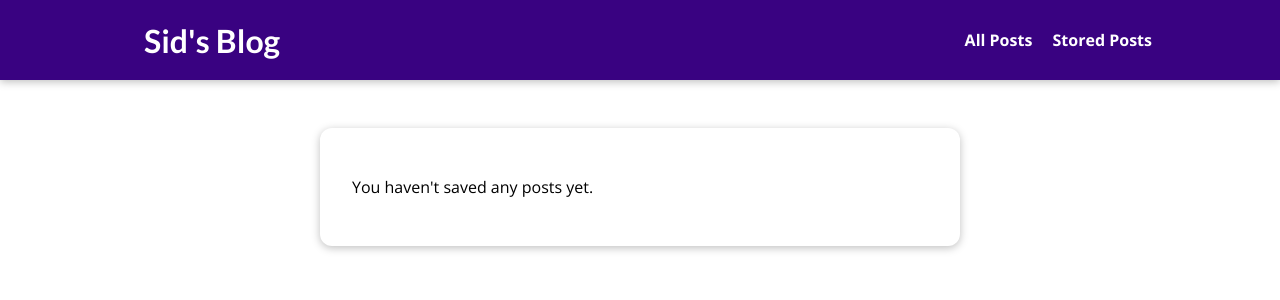
After one commit to modkit56/django-fullstack, a Django app: page /read-later in a window 1280 px wide. The commit adds this page. Shown: the top 300 px of the page. Run offline with Django 4.2, Linux system fonts and the light colour scheme; parts of the project's set-up code (start-up, migrations or seed data) failed here and were passed over.

Commit message:
Stored Posts
- ability to store and un-store a post
- some more styling
- some manual testing to make sure it's not breaking on the surface level

```diff
--- /dev/null
+++ b/sid_website/blog/static/blog/stored-posts.css
@@ -0,0 +1,39 @@
+#main-navigation {
+    background-color: #390281;
+    box-shadow: 0 2px 8px rgba(0, 0, 0, 0.25);
+}
+
+#stored-posts {
+    margin: 8rem auto 3rem auto;
+    padding: 2rem;
+    border-radius: 12px;
+    box-shadow: 0 2px 8px rgba(0, 0, 0, 0.25);
+    background-color: white;
+    width: 90%;
+    max-width: 40rem;
+}
+
+#stored-posts ul {
+    list-style-type: none;
+    margin: 0;
+    padding: 0;
+}
+
+#stored-posts li {
+    margin: 1rem 0;
+}
+
+#stored-posts a {
+    display: block;
+    padding: 1rem;
+    width: 100%;
+    text-decoration: none;
+    border: 1px solid #ccc;
+    color: rgb(29, 29, 29);
+    font-weight: bold;
+}
+
+#stored-posts a:hover,
+#stored-posts a:active {
+    background-color: #ccc;
+}
--- /dev/null
+++ b/sid_website/blog/templates/blog/stored-posts.html
@@ -0,0 +1,22 @@
+{% extends "base.html" %}
+{% load static %}
+{% block title %}
+    My Stored Posts
+{% endblock %}
+
+{% block css_files %}
+<link rel="stylesheet" href="{% static "blog/stored-posts.css" %}">
+{% endblock %}
+
+{% block content %}
+    <section id="stored-posts">
+        {% if not has_posts %}
+            <p>You haven't saved any posts yet.</p>
+        {% endif %}
+        <ul>
+            {% for post in posts %}
+                <li><a href="{% url "induvidual-post-page" post.slug %}">{{ post.title }}</a></li>
+            {% endfor %}
+        </ul>
+    </section>
+{% endblock %}
--- a/sid_website/blog/urls.py
+++ b/sid_website/blog/urls.py
@@ -5,5 +5,6 @@ from . import views
 urlpatterns = [
     path("", views.StartingPageView.as_view(), name="starting-page"),
     path("posts", views.AllPostsView.as_view(), name="posts-page"),
-    path("posts/<slug:slug>", views.InduvidualPostView.as_view(), name="induvidual-post-page") # is SEO friendly posts/my-first-post
+    path("posts/<slug:slug>", views.InduvidualPostView.as_view(), name="induvidual-post-page"), # is SEO friendly posts/my-first-post
+    path("read-later", views.ReadLaterView.as_view(), name="read-later")
 ]
--- a/sid_website/blog/views.py
+++ b/sid_website/blog/views.py
@@ -28,13 +28,23 @@ class AllPostsView(ListView):
 
 class InduvidualPostView(View):
 
+    def is_stored_post(self, request, post_id):
+      stored_posts = request.session.get("stored_posts")
+      if stored_posts is not None:
+        is_saved_for_later = post_id in stored_posts
+      else:
+        is_saved_for_later = False
+
+      return is_saved_for_later
+
     def get(self, request, slug):
         post = Post.objects.get(slug=slug)
         context = {
           "post": post,
           "post_tags": post.tags.all(),
           "comment_form": CommentForm(),
-          "comments": post.comments.all().order_by("-id")
+          "comments": post.comments.all().order_by("-id"),
+          "saved_for_later": self.is_stored_post(request, post.id)
         }
         return render(request, "blog/post-detail.html", context)
 
@@ -53,9 +63,45 @@ class InduvidualPostView(View):
           "post": post,
           "post_tags": post.tags.all(),
           "comment_form": comment_form,
-          "comments": post.comments.all().order_by("-id")
+          "comments": post.comments.all().order_by("-id"),
+          "saved_for_later": self.is_stored_post(request, post.id)
         }
         return render(request, "blog/post-detail.html", context)
+
+class ReadLaterView(View):
+
+  def get(self, request):
+    stored_posts = request.session.get("stored_posts")
+
+    context = {}
+
+    if stored_posts is None or len(stored_posts) == 0:
+      context["posts"] = []
+      context["has_posts"] = False
+    else:
+      posts = Post.objects.filter(id__in=stored_posts)
+      context["posts"] = posts
+      context["has_posts"] = True
+
+    return render(request, "blog/stored-posts.html", context)
+
+
+  def post(self, request):
+    stored_posts = request.session.get("stored_posts")
+    if stored_posts is None:
+      stored_posts = []
+
+    post_id = int(request.POST["post_id"])
+
+    if post_id not in stored_posts:
+      stored_posts.append(post_id)
+    else:
+      stored_posts.remove(post_id)
+
+    request.session["stored_posts"] = stored_posts
+
+    return HttpResponseRedirect("/")
+
 
 
 # def starting_page(request):
--- a/sid_website/static/app.css
+++ b/sid_website/static/app.css
@@ -35,6 +35,7 @@ h3 {
   text-decoration: none;
   color: white;
   font-weight: bold;
+  margin-left: 1rem;
 }
 
 #main-navigation a:hover,
--- a/sid_website/templates/base.html
+++ b/sid_website/templates/base.html
@@ -15,6 +15,7 @@
         <h1><a href="{% url "starting-page" %}">Sid's Blog</a></h1>
         <nav>
             <a href="{% url "posts-page" %}">All Posts</a>
+            <a href="{% url "read-later" %}">Stored Posts</a>
         </nav>
     </header>
     {% block content %}
```
Also changed, not shown: sid_website/blog/static/blog/post-detail.css (+19 -0 lines), sid_website/blog/templates/blog/post-detail.html (+15 -0 lines).
